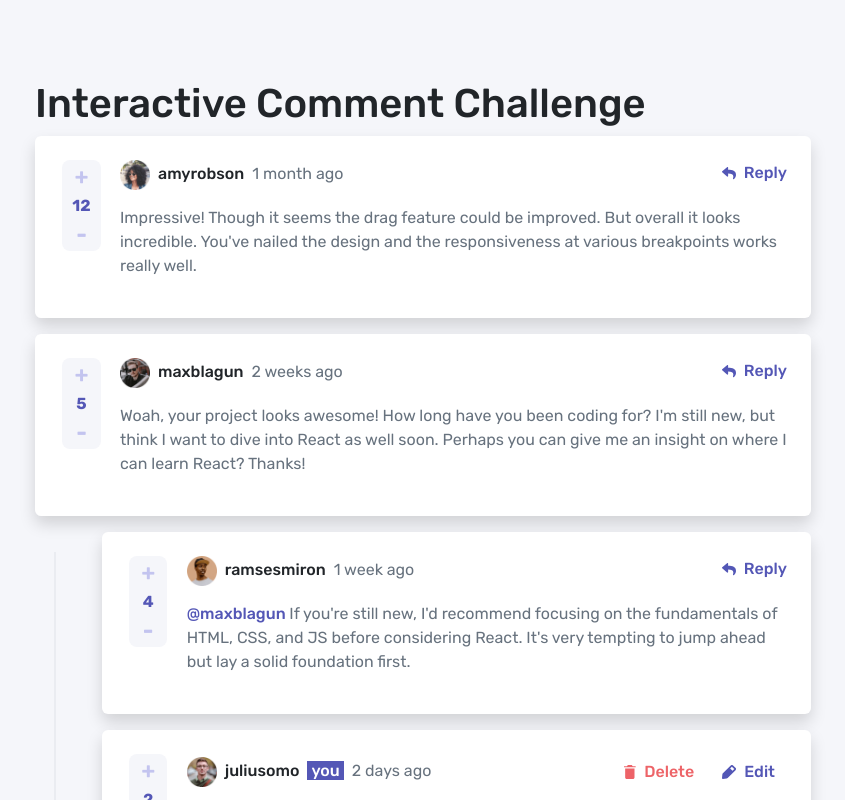
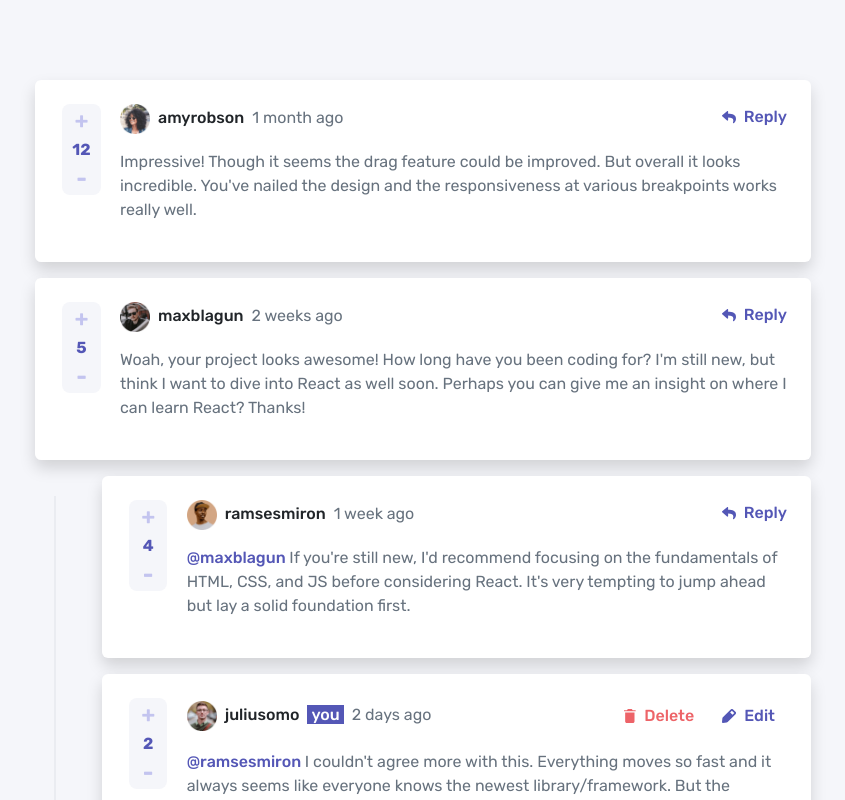
Before and after one commit to hongleang/interactive-comment-challenge, a React (Vite) app: page / in a window 1280 px wide. Shown: the top 800 px of the page, without its empty margins (217-1062 px from the left). Built offline with nearby package versions, Linux system fonts and the light colour scheme.

Commit message:
edit heading

```diff
--- a/src/App.tsx
+++ b/src/App.tsx
@@ -39,7 +39,6 @@ function App() {
     <AppContext.Provider value={{ modalHandler, commentHandler: { ...commentHandler, commentsData: commentsData.comments } }}>
       <Modal {...{ modalIsOpen, onFunction: onDeleting }} />
       <div className="container">
-        <h1 className="mb-2">Interactive Comment Challenge</h1>
         <CommentCards />
         <AddCommentBox {...{ type: "comment" }} />
       </div>
```
